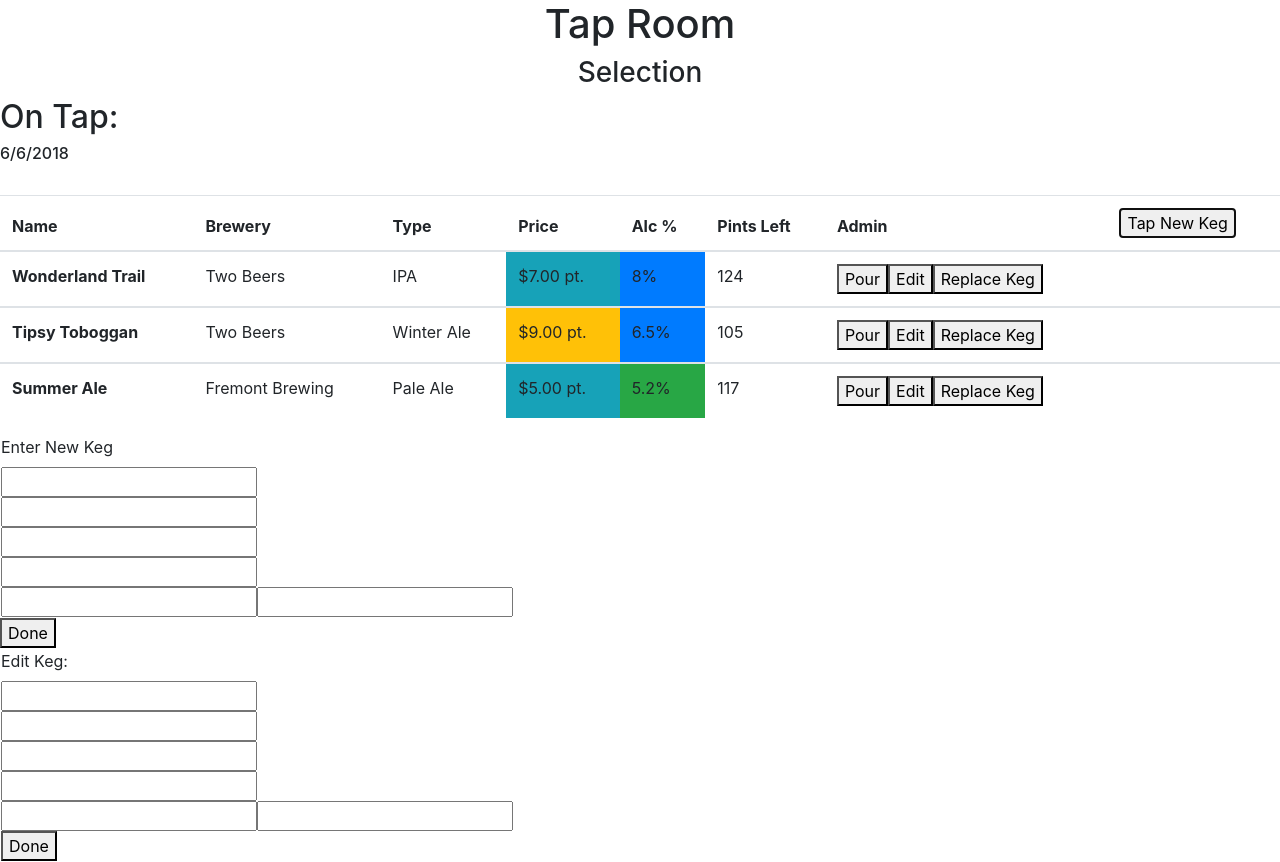
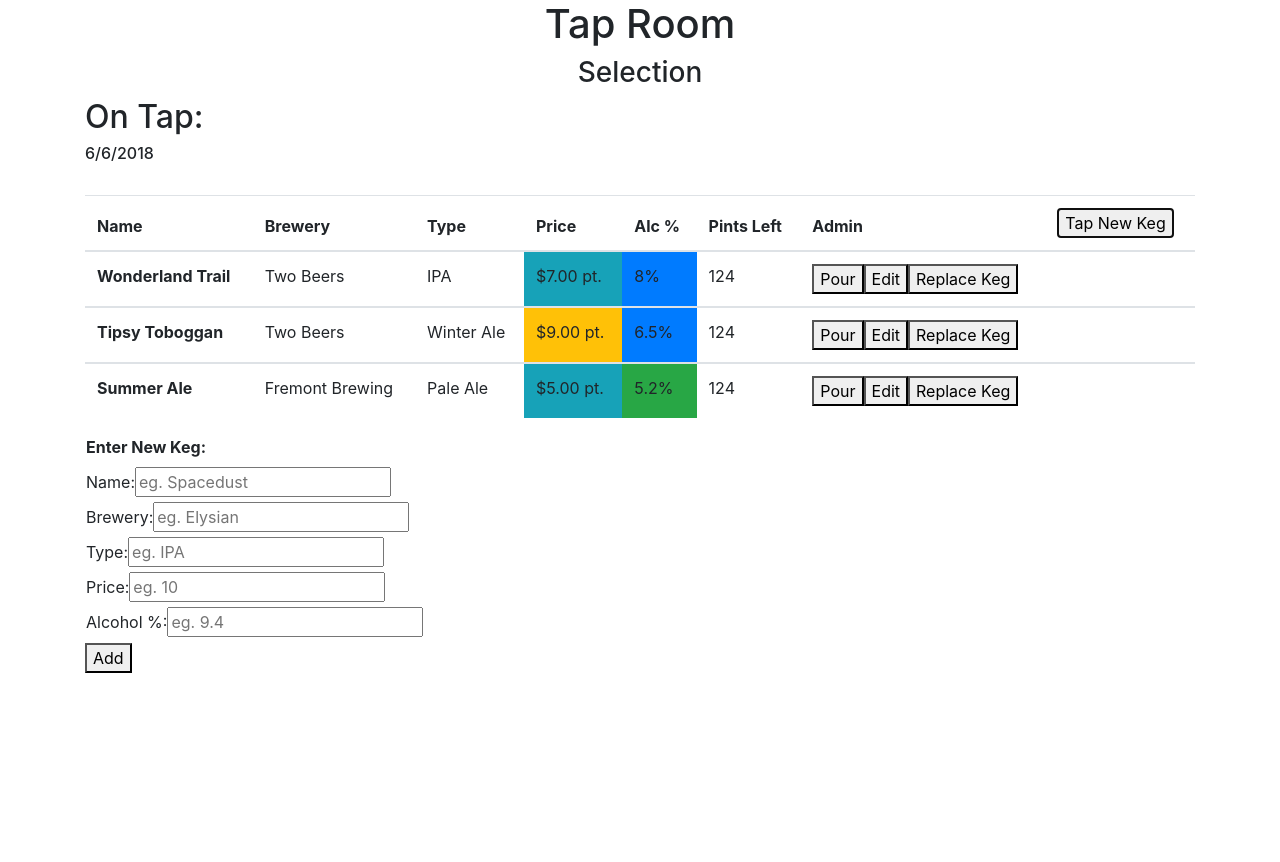
Before and after one commit to dtumpowsky/Tap-Room, an Angular app: page / in a window 1280 px wide. Both pictures are taken after a click on the button "Tap New Keg". After the commit the page ends 800 px from the top, so only its background shows below. Built offline with nearby package versions, Linux system fonts and the light colour scheme.

Commit message:
click tap new keg to view form field, click add to push into table

```diff
--- a/src/app/Models/keg.model.ts
+++ b/src/app/Models/keg.model.ts
@@ -5,6 +5,6 @@ export class Keg {
     public type: string,
     public price: number,
     public alcoholContent: number,
-    public pints: number
+    public pints: number = 124
   ) { }
 }
--- a/src/app/app.component.html
+++ b/src/app/app.component.html
@@ -1,3 +1,4 @@
+<div class = "container">
   <div style="text-align:center">
     <h1>{{title}}</h1>
     <h3>{{currentFocus}}</h3>
@@ -5,43 +6,6 @@
   <h2>On Tap:</h2>
     <h6>{{month}}/{{day}}/{{year}}</h6>
     <br>
-<!--
-  <ol>
-    <li *ngFor="let currentKeg of kegs">
-      <ul>
-        <li>{{currentKeg.name}}
-          <button (click)="editKeg(currentKeg)">Edit</button>
-          <button (click)="pourBeer(currentKeg)">Pour</button>
-          <button (click)="replaceKeg(currentKeg)">Replace Keg</button>
-        </li>
-          <ul>
-            <li>{{currentKeg.brand}}</li>
-            <li>{{currentKeg.type}}</li>
-            <li [class]="priceIndex(currentKeg)">${{currentKeg.price}}.00 pt.</li>
-            <li>{{currentKeg.alcoholContent}}</li>
-            <li [class]="kegLevelWarning(currentKeg)">{{currentKeg.pints}} pints left</li>
-          </ul>
-      </ul>
-      <br>
-    </li>
-  </ol> -->
-<!--
-  <div *ngIf="selectedKeg">
-    <label>Edit Keg:</label>
-      <br>
-      <input [(ngModel)]="selectedKeg.name">
-      <br>
-      <input [(ngModel)]="selectedKeg.brand">
-      <br>
-      <input [(ngModel)]="selectedKeg.type">
-      <br>
-      <input [(ngModel)]="selectedKeg.price">
-      <br>
-      <input [(ngModel)]="selectedKeg.alcoholContent">
-      <input [(ngModel)]="selectedKeg.pints">
-      <br>
-    <button (click)="finishedEditing()">Done</button>
-  </div> -->
 
   <table class="table">
     <thead>
@@ -53,7 +17,7 @@
         <th scope="col">Alc %</th>
         <th scope="col">Pints Left</th>
         <th scope="col">Admin</th>
-      <th scope="col"><button (click)="inputKeg(newKeg)">Tap New Keg</button></th>
+        <th scope="col"><button (click)="tapKeg(newKeg)">Tap New Keg</button></th>
       </tr>
     </thead>
       <tbody *ngFor="let currentKeg of kegs" [class]="kegLevelWarning(currentKeg)">
@@ -72,23 +36,28 @@
   </table>
 
 
-<div *ngIf="newKeg">
+
+  <div *ngIf="showNewKegForm">
     <td>
-  <label>Enter New Keg</label>
+    <label><strong>Enter New Keg:</strong></label>
       <br>
-    <input [(ngModel)]="newKeg.name">
+      <label>Name: </label>
+      <input [(ngModel)]="newKeg.name" placeholder="eg. Spacedust">
       <br>
-    <input [(ngModel)]="newKeg.brand">
+      <label>Brewery: </label>
+      <input [(ngModel)]="newKeg.brand" placeholder="eg. Elysian">
       <br>
-    <input [(ngModel)]="newKeg.type">
+      <label>Type: </label>
+      <input [(ngModel)]="newKeg.type" placeholder="eg. IPA">
       <br>
-    <input [(ngModel)]="newKeg.price">
+      <label>Price: </label>
+      <input [(ngModel)]="newKeg.price" placeholder="eg. 10">
       <br>
-    <input [(ngModel)]="newKeg.alcoholContent">
-    <input [(ngModel)]="newKeg.pints">
+      <label>Alcohol %: </label>
+      <input [(ngModel)]="newKeg.alcoholContent" placeholder="eg. 9.4">
       <br>
     </td>
-  <button (click)="tapKeg(newKeg)">Done</button>
+    <button (click)="inputKeg(newKeg)">Add</button>
   </div>
 
 
@@ -111,3 +80,4 @@
     <button (click)="finishedEditing()">Done</button>
     </td>
   </div>
+</div>
--- a/src/app/app.component.ts
+++ b/src/app/app.component.ts
@@ -23,7 +23,6 @@ export class AppComponent {
       'IPA',
       7.00,
       8.0,
-      124
     ),
     new Keg(
       'Tipsy Toboggan',
@@ -31,7 +30,6 @@ export class AppComponent {
       'Winter Ale',
       9.00,
       6.5,
-      105
     ),
     new Keg(
       'Summer Ale',
@@ -39,11 +37,11 @@ export class AppComponent {
       'Pale Ale',
       5.00,
       5.2,
-      117
     )
   ];
 
   selectedKeg=null;
+  showNewKegForm=null;
   newKeg: Keg[] = [];
 
 
@@ -56,13 +54,19 @@ export class AppComponent {
     this.selectedKeg = null;
   }
 
-  inputKeg(clickedKeg) {
-    this.selectedKeg = clickedKeg;
+  tapKeg(clickedKeg) {
+    this.showNewKegForm = clickedKeg;
   }
-
-  tapKeg(tappedKeg) {
+//push new keg to table
+  inputKeg(tappedKeg) {
+    if ((tappedKeg.name || tappedKeg.brewery || tappedKeg.type || tappedKeg.price || tappedKeg.alcoholContent) == null) {
+      alert("Invalid Entry: Please fill out all fields");
+    } else {
+    tappedKeg.pints = 124;
     this.kegs.push(tappedKeg);
     this.newKeg = [];
+    this.showNewKegForm = null;
+    }
   }
 
 
```
Lines whose indentation alone changed are shown as unchanged.
